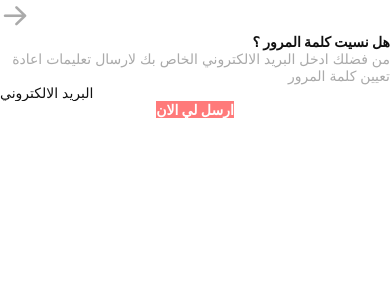
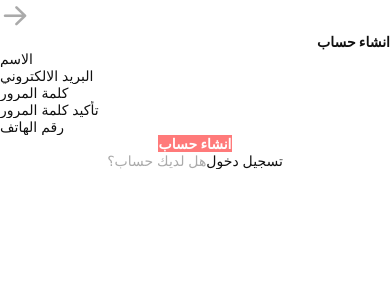
Before and after one commit to abdelrahmanayaad/Photographer, a React Native app: screen / in a window 390 px wide. Shown: the top 300 px of the page. Built offline with nearby package versions, Linux system fonts and the light colour scheme; what react-native-responsive-fontsize would draw is missing.

Commit message:
sign up update

```diff
--- a/App.js
+++ b/App.js
@@ -1,14 +1,16 @@
 import React, {Component} from 'react';
 import {Dimensions, StyleSheet, Text, View} from 'react-native';
 import {COLORS, FONTS, ICONS, RADIUS, PADDING} from './src/constants';
-import GeneralButton from './src/components/GeneralButton';
-import Input from './src/components/Input';
-import Entypo from 'react-native-vector-icons/Entypo';
-import {ForgetPassword} from './src/screens';
+// import GeneralButton from './src/components/GeneralButton';
+// import Input from './src/components/Input';
+// import Entypo from 'react-native-vector-icons/Entypo';
+// import {ForgetPassword} from './src/screens';
+import {Signup} from './src/screens';
+
 const {width, height} = Dimensions.get('window');
 export class App extends Component {
   render() {
-    return <ForgetPassword />;
+    return <Signup />;
   }
 }
 const styles = StyleSheet.create({});
--- a/package.json
+++ b/package.json
@@ -12,6 +12,7 @@
   "dependencies": {
     "react": "18.0.0",
     "react-native": "0.69.3",
+    "react-native-element-dropdown": "^2.1.0",
     "react-native-responsive-fontsize": "^0.5.1",
     "react-native-vector-icons": "^9.2.0"
   },
--- a/src/screens/Auth/Signup.js
+++ b/src/screens/Auth/Signup.js
@@ -0,0 +1,292 @@
+import React, { Component } from 'react';
+import {
+    Text,
+    View,
+    StyleSheet,
+    Image,
+    ScrollView,
+    TouchableOpacity,
+    ImageBackground,
+} from 'react-native';
+import { Input, GeneralButton } from '../../components';
+import { RFValue } from 'react-native-responsive-fontsize';
+import {
+    PADDING,
+    IconsView,
+    COLORS,
+    MARGIN,
+    ICONS,
+    FONTS,
+} from '../../constants';
+import AntDesign from 'react-native-vector-icons/AntDesign';
+export class Signup extends Component {
+    constructor(props) {
+        super(props);
+        this.state = {
+            name: "",
+            nameerorr: "",
+            Email: "",
+            Emailerorr: "",
+            phone: "",
+            phoneerorr: "",
+            password: "",
+            passworderorr: "",
+            passwordconfirm: "",
+            passwordconfirmerorr: "",
+
+
+        }
+    }
+
+    validateEmail = email => {
+        let reg = /^\w+([\.-]?\w+)@\w+([\.-]?\w+)(\.\w{2,3})+$/;
+        if (reg.test(email) === false) {
+            return false;
+        } else {
+            return true;
+        }
+    };
+    signup() {
+        let error = 0
+        //name
+
+        if (this.state.name.trim() == "") {
+            error++
+            this.setState({ nameerorr: "لايجب ان يكون هذا الحقل فارغ" })
+        }
+        else if ((this.state.name.trim()).length < 3) {
+            error++
+            this.setState({ nameerorr: "ادخل اكثر من 3 احرف" })
+        }
+        else {
+            this.setState({ nameerorr: "" })
+        }
+
+        //email
+        if (this.state.Email == "") {
+            error++
+            this.setState({ Emailerorr: "لايجب ان يكون هذا الحقل فارغ" })
+        }
+        else if (!this.validateEmail(this.state.Email)) {
+            error++
+            this.setState({ Emailerorr: "أدخل بريد إليكتروني صالح " })
+        }
+        else {
+            this.setState({ Emailerorr: "" })
+        }
+
+
+        //phone
+        if (this.state.phone == "") {
+            error++
+            this.setState({ phoneerorr: "لايجب ان يكون هذا الحقل فارغ" })
+        }
+        else if (this.state.phone.length != 11 ||
+            (
+                !this.state.phone.startsWith("015") &&
+                !this.state.phone.startsWith("011") &&
+                !this.state.phone.startsWith("012") &&
+                !this.state.phone.startsWith("010")
+
+            ) ||
+            this.state.phone * 0 != 0
+        ) {
+            error++
+            this.setState({ phoneerorr: "أدخل رقم هاتف صالح" })
+        }
+        else {
+            this.setState({ phoneerorr: "" })
+        }
+
+        //password
+        if (this.state.password.trim() == "") {
+            error++
+            this.setState({ passworderorr: "لايجب ان يكون هذا الحقل فارغ" })
+        }
+        else if ((this.state.password.trim()).length < 6) {
+            error++
+            this.setState({ passworderorr: "ادخل اكثر من 6 احرف" })
+        }
+        else {
+            this.setState({ passworderorr: "" })
+        }
+        //passwordconfirm
+        if (this.state.passwordconfirm.trim() == "") {
+            error++
+            this.setState({ passwordconfirmerorr: "لايجب ان يكون هذا الحقل فارغ" })
+        }
+        if (this.state.passwordconfirm != this.state.password) {
+            error++
+            this.setState({ passwordconfirmerorr: "كلمة المرور غير متطابقة" })
+        }
+        else if ((this.state.passwordconfirm.trim()).length < 6) {
+            error++
+            this.setState({ passwordconfirmerorr: "ادخل اكثر من 6 احرف" })
+        }
+        else {
+            this.setState({ passwordconfirmerorr: "كلمة المرور متطابقة" })
+        }
+
+
+    }
+
+    render() {
+        return (
+            <View style={styles.container}>
+                <ScrollView>
+                    <TouchableOpacity style={styles.iconStyle}>
+                        <AntDesign name="arrowright" color={'#aaa'} size={ICONS.xlIcon} />
+                    </TouchableOpacity>
+                    <View style={styles.ViewTitle}>
+                        <Text style={styles.titleStyle}>انشاء حساب</Text>
+                    </View>
+                    <View style={styles.textInputViewStyle}>
+                        <Input
+                            autoCapitalize="none"
+                            keyboardType="default"
+                            placeholder="الاسم"
+                            value={this.state.name}
+                            onChangeText={(value) => { this.setState({ name: value }) }}
+                        />
+                        <View style={styles.ErrorView}>
+                            <Text style={styles.ErrorText}>{this.state.nameerorr}</Text>
+                        </View>
+
+                    </View>
+                    <View style={styles.textInputViewStyle}>
+                        <Input
+                            autoCapitalize="none"
+                            keyboardType="email-address"
+                            placeholder="البريد الالكتروني"
+                            value={this.state.Email}
+                            onChangeText={(value) => { this.setState({ Email: value }) }}
+
+                        />
+                        <View style={styles.ErrorView}>
+                            <Text style={styles.ErrorText}>{this.state.Emailerorr}</Text>
+                        </View>
+
+                    </View>
+                    <View style={styles.textInputViewStyle}>
+                        <Input
+                            maxLength={8}
+                            autoCapitalize="none"
+                            keyboardType="default"
+                            placeholder="كلمة المرور"
+                            value={this.state.password}
+                            onChangeText={(value) => { this.setState({ password: value }) }}
+                        />
+
+                        <View style={styles.ErrorView}>
+                            <Text style={styles.ErrorText}>{this.state.passworderorr}</Text>
+                        </View>
+
+                    </View>
+                    <View style={styles.textInputViewStyle}>
+                        <Input
+                            maxLength={8}
+                            autoCapitalize="none"
+                            keyboardType="default"
+                            placeholder="تأكيد كلمة المرور"
+                            value={this.state.passwordconfirm}
+                            onChangeText={(value) => { this.setState({ passwordconfirm: value }) }}
+                        />
+                        <View style={styles.ErrorView}>
+                            <Text style={styles.ErrorText}>{this.state.passwordconfirmerorr}</Text>
+                        </View>
+
+                    </View>
+                    <View style={styles.textInputViewStyle}>
+                        <Input
+                            autoCapitalize="none"
+                            keyboardType="number-pad"
+                            placeholder="رقم الهاتف"
+                            value={this.state.phone}
+                            onChangeText={(value) => { this.setState({ phone: value }) }}
+
+                        />
+                        <View style={styles.ErrorView}>
+                            <Text style={styles.ErrorText}>{this.state.phoneerorr}</Text>
+                        </View>
+
+                    </View>
+
+                    <View style={styles.buttonViewStyle}>
+                        <GeneralButton onPress={() => { this.signup() }}
+                            title="انشاء حساب" bgcolor={COLORS.primary} />
+                    </View>
+                    <View style={styles.ViewTitle1}>
+                        <Text style={styles.messageTitleStyle}>
+                            هل لديك حساب؟
+                        </Text>
+                        <TouchableOpacity>
+                            <Text style={styles.messageTitleStyle1}>
+                                تسجيل دخول
+                            </Text>
+                        </TouchableOpacity>
+                    </View>
+
+                </ScrollView>
+            </View>
+        );
+    }
+}
+const styles = StyleSheet.create({
+
+
+    container: {
+        margin: RFValue(MARGIN.smMargin),
+    },
+    iconStyle: {
+        width: RFValue(IconsView.IconWidth),
+        height: RFValue(IconsView.IconHeight),
+        flexDirection: 'row',
+        justifyContent: 'flex-start',
+        marginBottom: RFValue(MARGIN.smMargin),
+    },
+    titleStyle: {
+        fontSize: RFValue(FONTS.h2),
+        color: COLORS.black,
+        fontWeight: 'bold',
+    },
+    ViewTitle: {
+        marginBottom: RFValue(MARGIN.xsMargin),
+    },
+    ViewTitle1: {
+        marginBottom: RFValue(MARGIN.xsMargin),
+        flexDirection: "row",
+        justifyContent: "center",
+        marginTop: RFValue(MARGIN.mdMargin),
+
+    },
+    messageTitleStyle: {
+        fontSize: RFValue(FONTS.h6),
+        color: COLORS.gray,
+        marginTop: RFValue(MARGIN.xsMargin),
+    },
+    messageTitleStyle1: {
+        fontSize: RFValue(FONTS.h6),
+        color: COLORS.black,
+        marginTop: RFValue(MARGIN.xsMargin),
+
+    },
+    textInputViewStyle: {
+        marginBottom: RFValue(MARGIN.xsMargin),
+    },
+    ErrorView: {
+        alignItems: 'flex-start',
+        alignSelf: "flex-start",
+        justifyContent: 'flex-end'
+    },
+    ErrorText: {
+        fontSize: RFValue(FONTS.h5),
+        color: COLORS.error,
+
+    },
+    buttonViewStyle: {
+        alignSelf: 'center',
+        marginTop: RFValue(MARGIN.mdMargin),
+    },
+
+});
+export default Signup;
```
Also changed, not shown: 1 other file (tests, documents, lock files or other folders).
